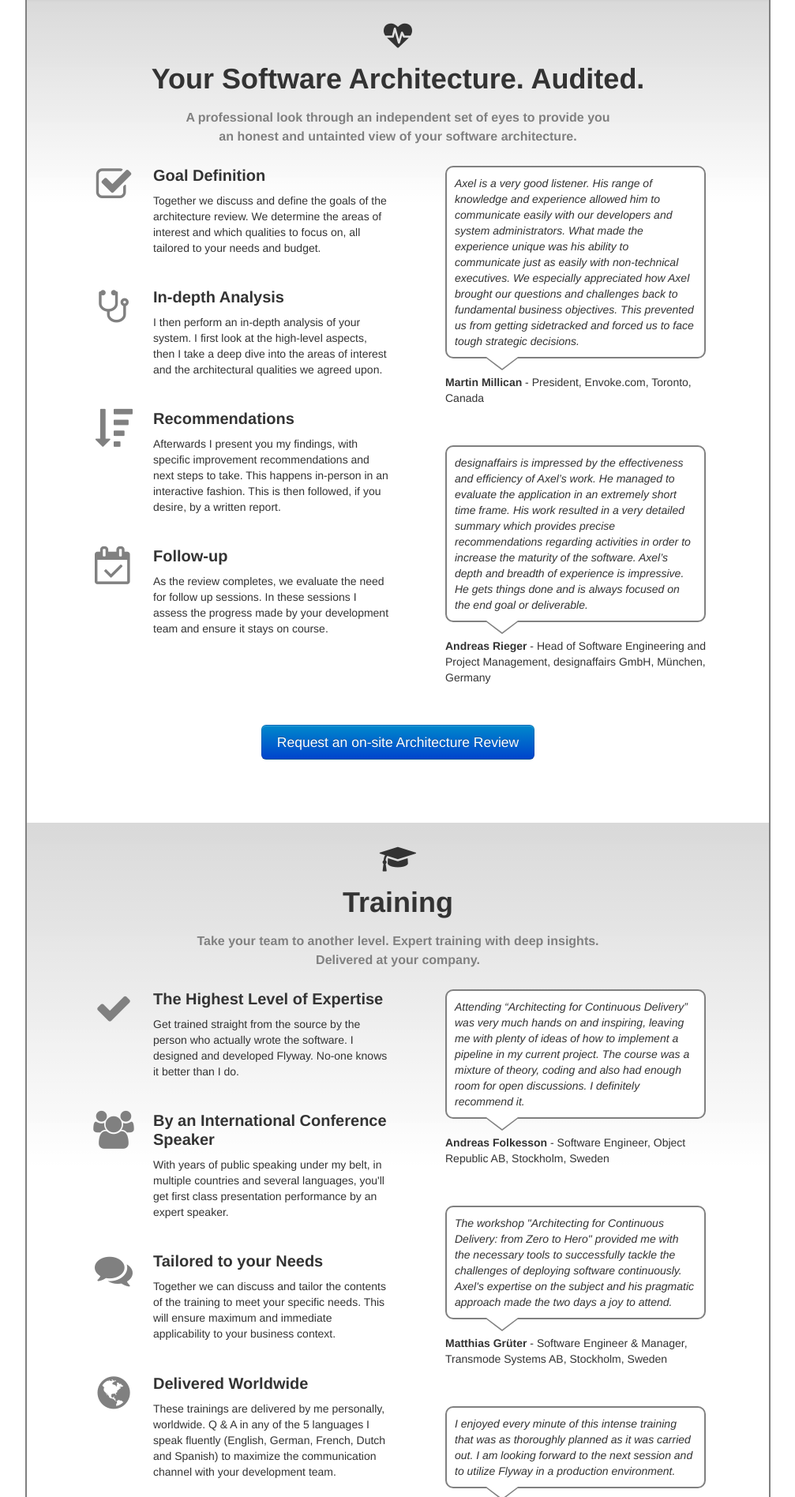
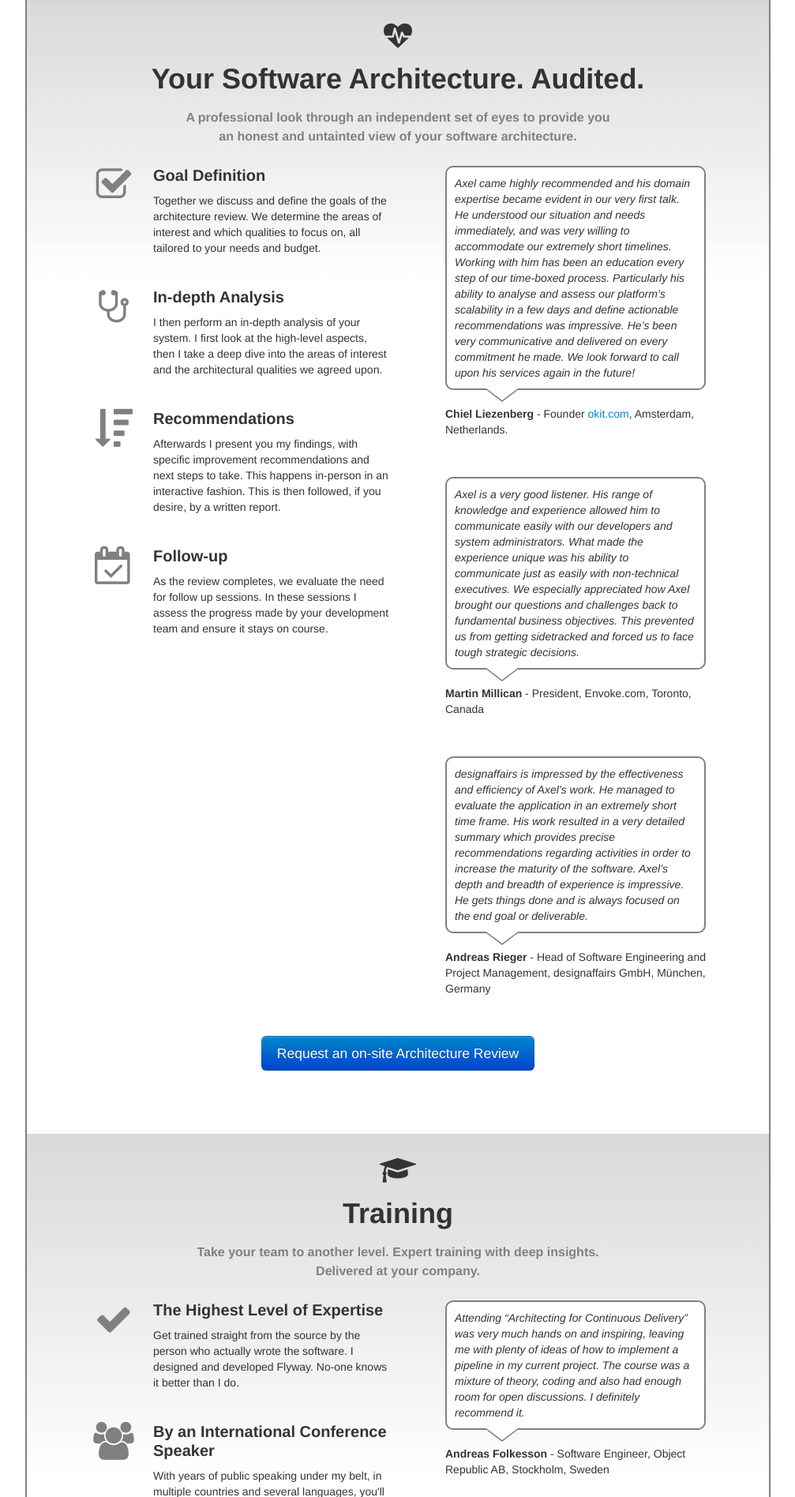
Before and after one commit to axelfontaine/axelfontaine.com, a Jekyll site: the page built from index.html, in a window 1280 px wide. Shown: the part 1028-2924 px from the top of the page at 79% size, without its empty margins (136-1143 px from the left). Built offline with Jekyll 4.4.1, drawn with Linux system fonts in a browser that asks for light colours; comment, search, counter and statistics services are not loaded.

Commit message:
Added Chiel's testimonial

```diff
--- a/assets/axelfontaine.css
+++ b/assets/axelfontaine.css
@@ -307,6 +307,7 @@
 
 #client-logos img {
     padding: 20px;
+    max-height: 55px;
 }
 
 .tweet {
--- a/index.html
+++ b/index.html
@@ -113,6 +113,15 @@ pill: home
             </div>
         </div>
         <div class="span5">
+            <div class="quote">
+                <div class="bubble">
+                    Axel came highly recommended and his domain expertise became evident in our very first talk. He understood our situation and needs immediately, and was very willing to accommodate our extremely short timelines. Working with him has been an education every step of our time-boxed process. Particularly his ability to analyse and assess our platform’s scalability in a few days and define actionable recommendations was impressive. He’s been very communicative and delivered on every commitment he made. We look forward to call upon his services again in the future!
+                </div>
+                <div class="attribution">
+                    <strong>Chiel Liezenberg</strong> -
+                    Founder <a href="https://okit.com/">okit.com</a>, Amsterdam, Netherlands.
+                </div>
+            </div>
             <div class="quote">
                 <div class="bubble">
                     Axel is a very good listener. His range of knowledge and experience allowed him to communicate
@@ -834,6 +843,7 @@ pill: home
     <div class="row">
         <div class="span1"></div>
         <div id="client-logos" class="span10">
+            <img src="/assets/clients/okit.png" alt="OK"/>
             <img src="/assets/clients/traveltainment.png" alt="TravelTainment"/>
             <img src="/assets/clients/six.png" alt="SIX"/>
             <img src="/assets/clients/paf.png" alt="Paf"/>
```
Also changed, not shown: assets/clients/okit.png (added).
